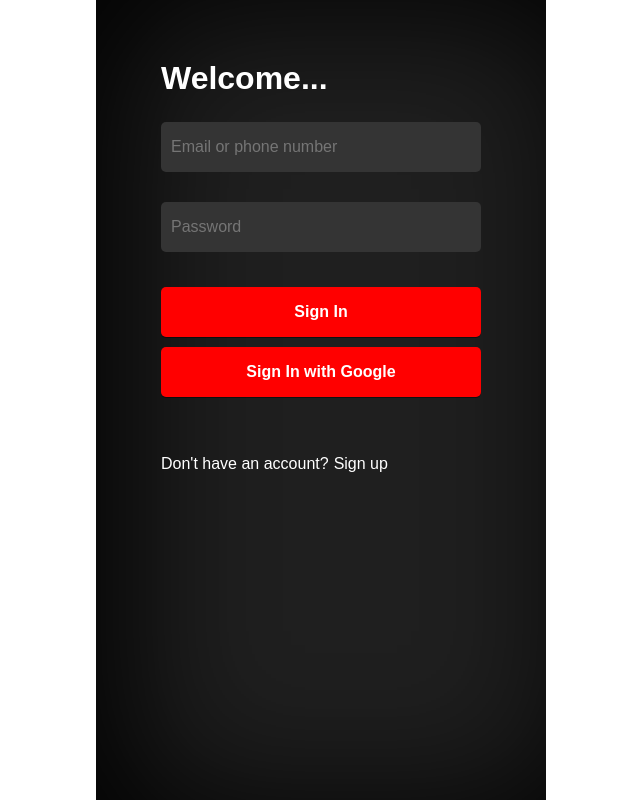
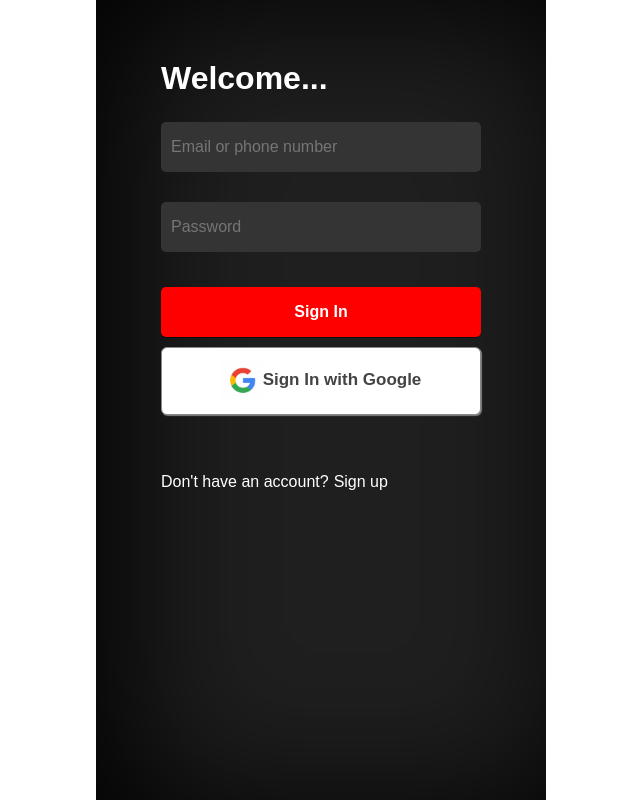
Before and after one commit to Gaurang-0204/College-collab, a React (Create React App) app in the folder my-app/: page / in a window 1280 px wide. Shown: the whole page, without its empty margins (319-959 px from the left). Built offline with nearby package versions, Linux system fonts and the light colour scheme.

Commit message:
signinwithgoogle

```diff
--- a/my-app/src/components/Login.css
+++ b/my-app/src/components/Login.css
@@ -228,6 +228,30 @@ img {
 	box-shadow: 0 1px 0 rgba(0, 0, 0, 0.45);
 }
 
+img{
+	display: inline-block;
+	vertical-align: middle;
+	width: 42px;
+	height: 42px;
+}
+
+.btn-google{
+	/*display: inline-block;*/
+	background: white;
+	color: #444;
+	width: 100%;
+	border-radius: 6px;
+	border: thin solid #888;
+	box-shadow: 1px 1px 1px grey;
+	white-space: nowrap;
+
+    /*vertical-align: middle;
+    padding-left: 42px;
+    padding-right: 42px;*/
+    font-size: 17px;
+    font-weight: bold;
+}
+
 .help {
 	display: flex;
 	justify-content: space-between;
--- a/my-app/src/components/Login.js
+++ b/my-app/src/components/Login.js
@@ -3,6 +3,7 @@ import { Link,useNavigate} from "react-router-dom";
 import { auth, googleProvider } from "../config/firebase";
 import { signInWithEmailAndPassword, signInWithPopup } from "firebase/auth";
 import "./Login.css";
+import smallImage from './GoogleLogo.png'
 
 export default function Login() {
   const [email, setEmail] = useState("");
@@ -61,8 +62,8 @@ export default function Login() {
                 </button>
               </div>
               <div className="btn">
-                <button onClick={signInWithGoogle} className="btn-primary">
-                  Sign In with Google
+                <button onClick={signInWithGoogle} className="btn-google">
+                <img src={smallImage} alt="Small Icon" />Sign In with Google
                 </button>
               </div>
             </form>
```
Also changed, not shown: my-app/src/components/GoogleLogo.png (added).
